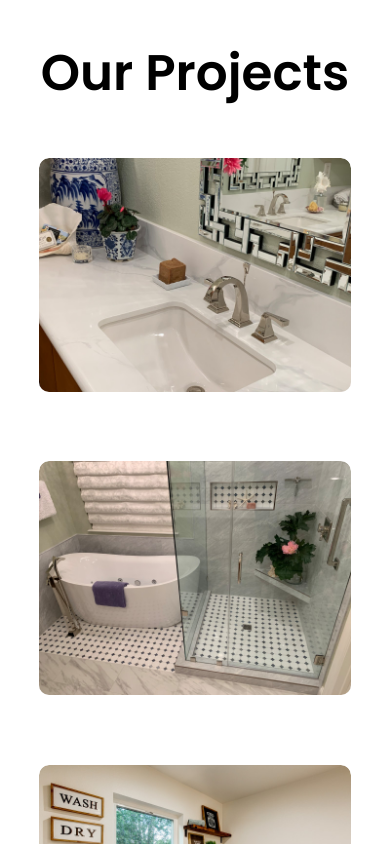
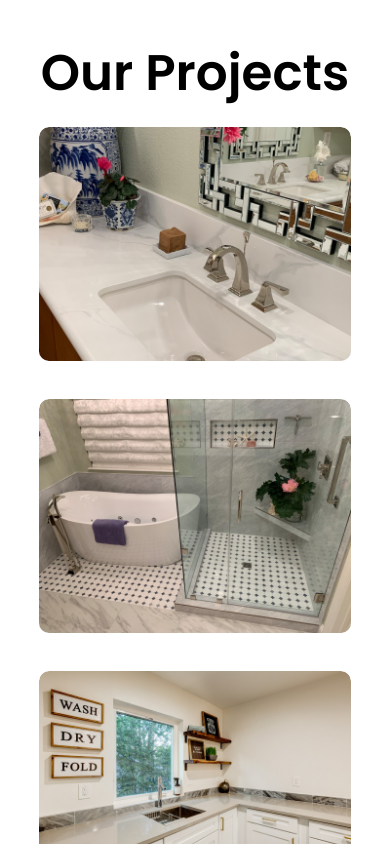
Before and after one commit to alexfedy/CDS-Website, a website: page views/index.html in a window 390 px wide. Shown: the part 2040-2884 px from the top of the page. Drawn offline with nearby package versions, Linux system fonts and the light colour scheme; files that its build step writes are made by us from their sources; files whose address does not match are found by name.

Commit message:
security,some css

```diff
--- a/package.json
+++ b/package.json
@@ -15,6 +15,8 @@
     "express-validator": "^6.12.0",
     "helmet": "^4.6.0",
     "nodemailer": "^6.6.2",
-    "nodemon": "^2.0.7"
+    "nodemon": "^2.0.7",
+    "validator": ">=13.7.0",
+    "ansi-regex": ">=5.0.1"
   }
 }
--- a/public/css/style.css
+++ b/public/css/style.css
@@ -377,7 +377,6 @@ nav .fa {
     opacity: 1;
   }
   .projects-col {
-    margin-top: 10%;
     margin-bottom: 10%;
   }
   .services {
```
Also changed, not shown: 1 other file.
